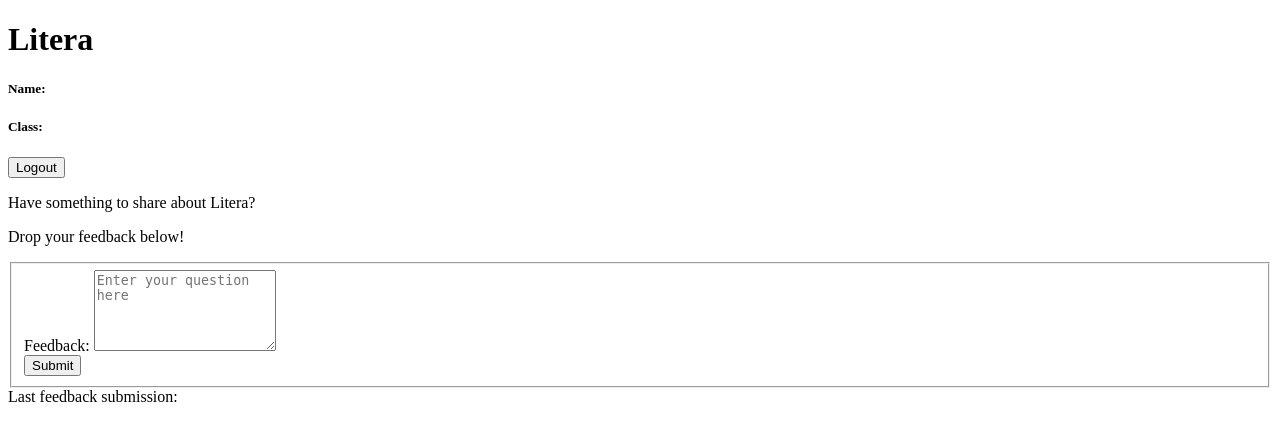
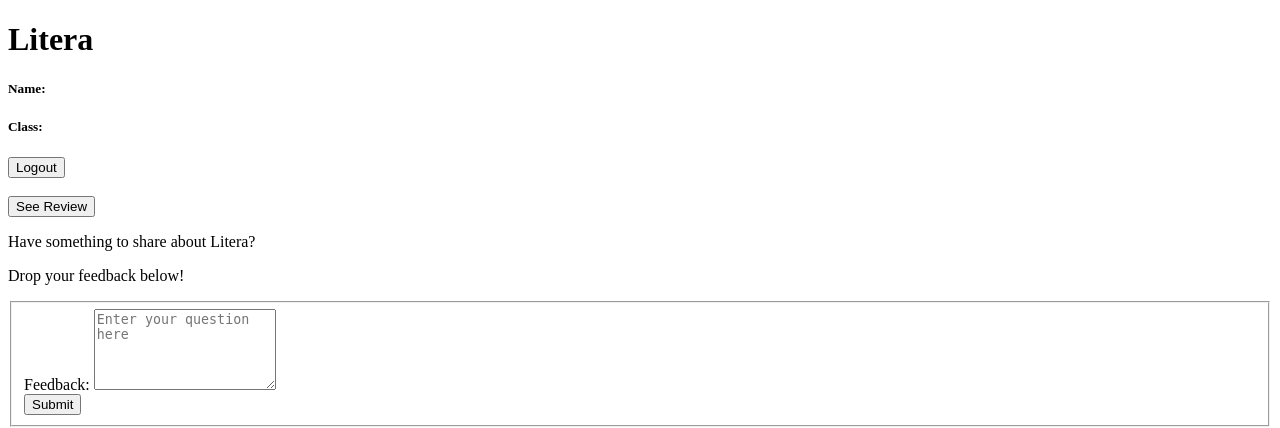
Before and after one commit to Litera-Bhinneka/Litera-Bhinneka-Web, a Django app: template homepage/templates/homepage.html in a window 1280 px wide. Shown: the top 428 px of the page. Run offline with Django 4.2, Linux system fonts and the light colour scheme; the template is opened without the code that fills it: values that come from a table or form of the project are taken from there, others are empty.

Commit message:
second step

```diff
--- a/authentication/urls.py
+++ b/authentication/urls.py
@@ -1,5 +1,6 @@
 from django.urls import path
 from authentication.views import register, login_user, logout_user
+
 app_name = 'authentication'
 
 urlpatterns = [
--- a/homepage/templates/homepage.html
+++ b/homepage/templates/homepage.html
@@ -14,6 +14,15 @@
     <button>
         Logout
     </button>
+</a>
+
+<br>
+<br>
+
+<a href=" ../review/show-review ">
+  <button>
+      See Review
+  </button>
 </a>
 
 <div id="post-form" class= " flex justify-center mt-24 mb-10 ">
--- a/litera/urls.py
+++ b/litera/urls.py
@@ -21,4 +21,5 @@
     path('admin/', admin.site.urls),
     path('', include("homepage.urls")),
     path('authentication/', include('authentication.urls')),
+    path('review/', include('review.urls')),
 ]
```
Also changed, not shown: 1 other file.
